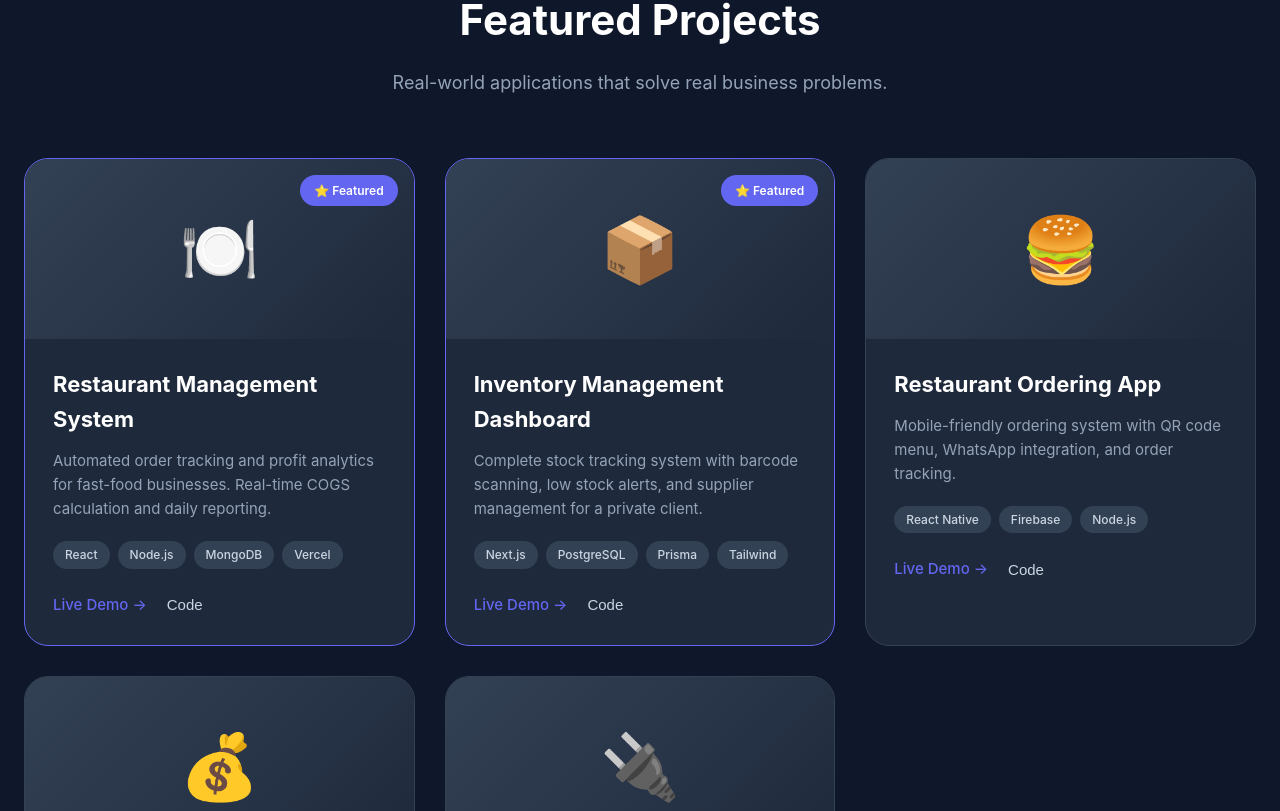
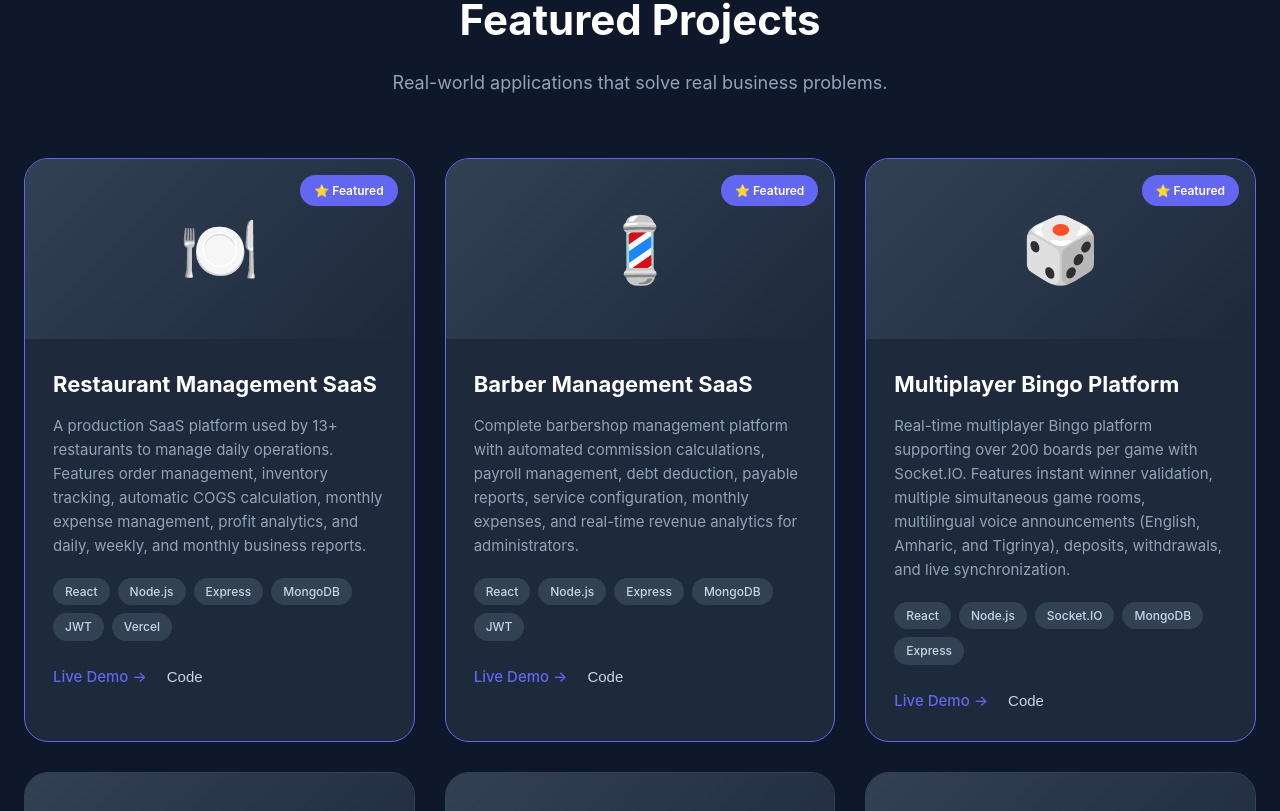
Before and after one commit to Fanitu/FanuPortofoilio, a React (Vite) app: page / in a window 1280 px wide. Shown: the part 1989-2800 px from the top of the page. Built offline with nearby package versions, Linux system fonts and the light colour scheme.

Commit message:
Update App.jsx with projects and experience

```diff
--- a/src/App.jsx
+++ b/src/App.jsx
@@ -43,52 +43,108 @@ function App() {
   const projects = [
   {
     id: 1,
-      title: 'Restaurant Management System',
-      description: 'Automated order tracking and profit analytics for fast-food businesses. Real-time COGS calculation and daily reporting.',
-      image: '🍽️',
-      category: 'web',
-      tech: ['React', 'Node.js', 'MongoDB', 'Vercel'],
-      liveUrl: 'https://basic-managment.vercel.app',
+    title: "Restaurant Management SaaS",
+    description:
+      "A production SaaS platform used by 13+ restaurants to manage daily operations. Features order management, inventory tracking, automatic COGS calculation, monthly expense management, profit analytics, and daily, weekly, and monthly business reports.",
+    image: "🍽️",
+    category: "web",
+    tech: [
+      "React",
+      "Node.js",
+      "Express",
+      "MongoDB",
+      "JWT",
+      "Vercel"
+    ],
+    liveUrl: "https://basic-managment.vercel.app",
     featured: true,
   },
+
   {
     id: 2,
-      title: 'Inventory Management Dashboard',
-      description: 'Complete stock tracking system with barcode scanning, low stock alerts, and supplier management for a private client.',
-      image: '📦',
-      category: 'web',
-      tech: ['Next.js', 'PostgreSQL', 'Prisma', 'Tailwind'],
-      liveUrl: '#',
+    title: "Barber Management SaaS",
+    description:
+      "Complete barbershop management platform with automated commission calculations, payroll management, debt deduction, payable reports, service configuration, monthly expenses, and real-time revenue analytics for administrators.",
+    image: "💈",
+    category: "web",
+    tech: [
+      "React",
+      "Node.js",
+      "Express",
+      "MongoDB",
+      "JWT"
+    ],
+    liveUrl: "#",
     featured: true,
   },
+
   {
     id: 3,
-      title: 'Restaurant Ordering App',
-      description: 'Mobile-friendly ordering system with QR code menu, WhatsApp integration, and order tracking.',
-      image: '🍔',
-      category: 'mobile',
-      tech: ['React Native', 'Firebase', 'Node.js'],
-      liveUrl: 'https://react-fast-food-eight.vercel.app/',
+    title: "Multiplayer Bingo Platform",
+    description:
+      "Real-time multiplayer Bingo platform supporting over 200 boards per game with Socket.IO. Features instant winner validation, multiple simultaneous game rooms, multilingual voice announcements (English, Amharic, and Tigrinya), deposits, withdrawals, and live synchronization.",
+    image: "🎲",
+    category: "web",
+    tech: [
+      "React",
+      "Node.js",
+      "Socket.IO",
+      "MongoDB",
+      "Express"
+    ],
+    liveUrl: "#",
+    featured: true,
+  },
+
+  {
+    id: 4,
+    title: "Restaurant Ordering System",
+    description:
+      "Mobile-first ordering platform allowing customers to scan QR codes, browse digital menus, place orders, and send requests directly through website while restaurants track orders in real time.",
+    image: "📱",
+    category: "mobile",
+    tech: [
+      "React",
+      "Node.js",
+      "Firebase",
+      "WhatsApp API"
+    ],
+    liveUrl: "https://react-fast-food-eight.vercel.app/",
     featured: false,
   },
+
   {
-      id: 4,
-      title: 'Expense Tracker PWA',
-      description: 'Progressive web app for personal and business expense tracking with CSV export and charts.',
-      image: '💰',
-      category: 'web',
-      tech: ['Vue.js', 'Chart.js', 'IndexedDB'],
-      liveUrl: '#',
+    id: 5,
+    title: "AI Customer Support Assistant",
+    description:
+      "Generative AI-powered customer support chatbot integrated into my portfolio. Provides instant responses to visitors, answers questions about projects and services, and demonstrates AI integration within modern web applications.",
+    image: "🤖",
+    category: "web",
+    tech: [
+      "React",
+      "Node.js",
+      "LLM API",
+      "JavaScript"
+    ],
+    liveUrl: "#",
     featured: false,
   },
+
   {
-      id: 5,
-      title: 'E-commerce API',
-      description: 'RESTful API for e-commerce platforms with authentication, product management, and order processing.',
-      image: '🔌',
-      category: 'backend',
-      tech: ['Node.js', 'Express', 'MongoDB', 'JWT'],
-      liveUrl: '#',
+    id: 6,
+    title: "E-commerce REST API",
+    description:
+      "Scalable RESTful backend featuring JWT authentication, product management, shopping cart functionality, order processing, and secure API architecture following modern backend best practices.",
+    image: "🔌",
+    category: "backend",
+    tech: [
+      "Node.js",
+      "Express",
+      "MongoDB",
+      "JWT",
+      "REST API"
+    ],
+    liveUrl: "#",
     featured: false,
   },
 ];
@@ -291,7 +347,7 @@ ${formData.message}
   name: "FANUEL BAHTA",
   role: "Full-Stack Dev",
   skills: ["React", "Node",
-           "MongoDB", "Express"],
+           "MongoDB", "Express","Socket.IO","Generative Ai","Llm integration"],
   passion: "Building products
             that solve real
             business problems",
```
Lines whose indentation alone changed are shown as unchanged.
